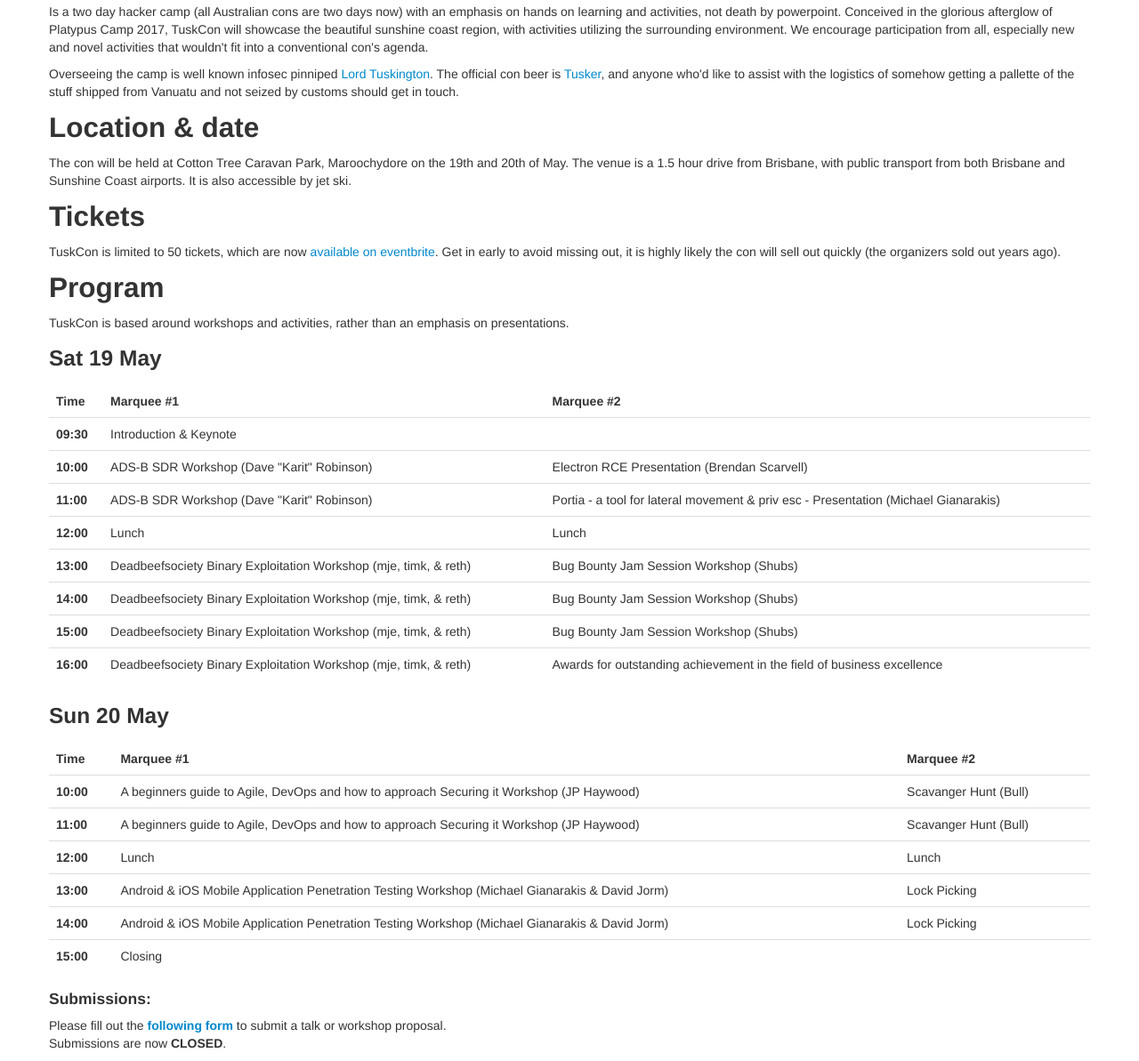
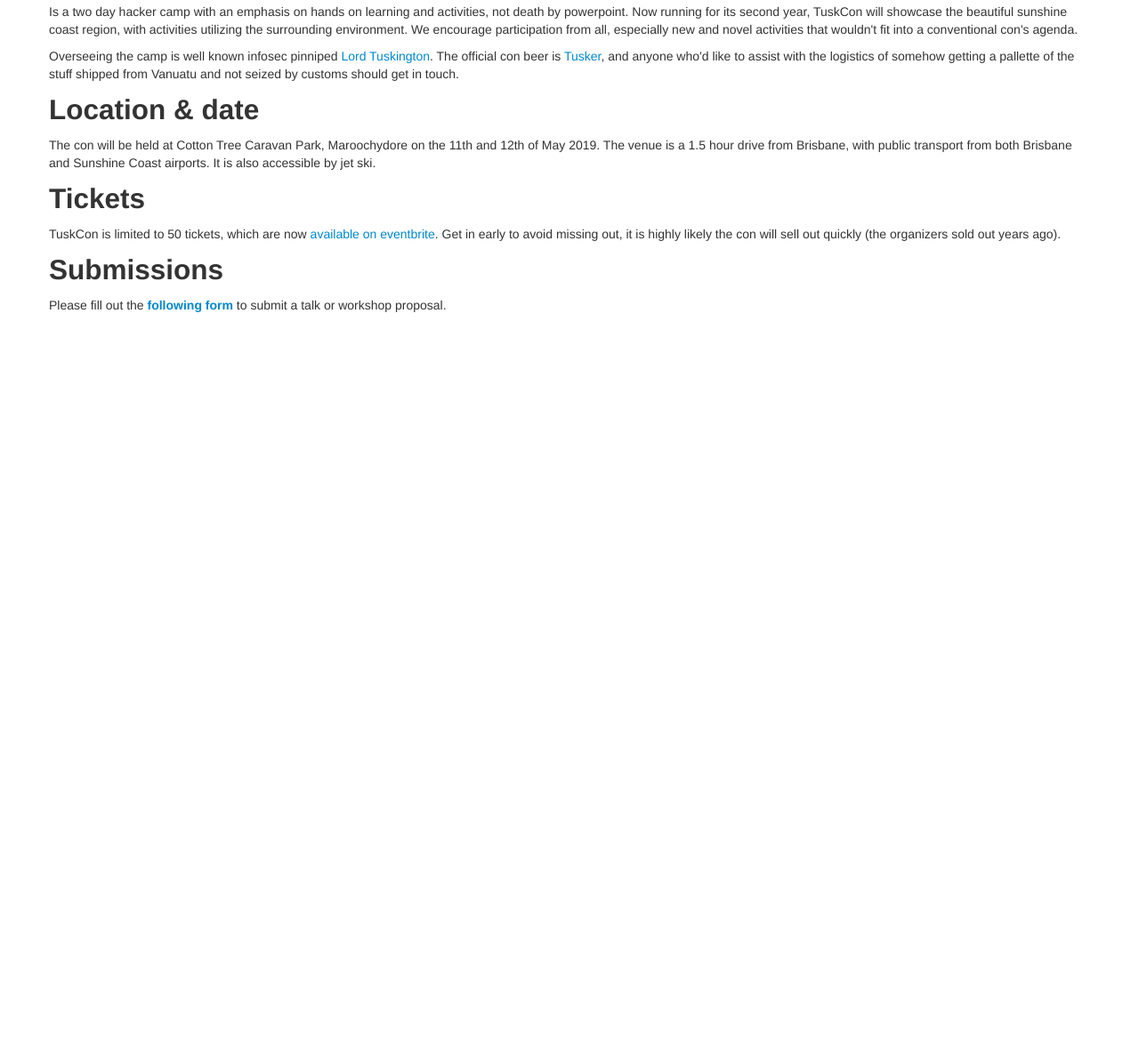
Before and after one commit to dfj/dfj.github.io, a plain HTML site: page index.html in a window 1280 px wide. Shown: the part 419-1612 px from the top of the page at 89% size. After the commit the page ends 800 px from the top, so only its background shows below. Drawn offline with nearby package versions, Linux system fonts and the light colour scheme.

Commit message:
Initial 2019 changes

```diff
--- a/index.html
+++ b/index.html
@@ -73,17 +73,17 @@
 
     <div class="container">
 
-      <img src="img/tuskcon.png" />
+      <img src="img/tuskcon_2019.png" />
       <div id="about">
          <h2>What is TuskCon?</h2>
-      <p>Is a two day hacker camp (all Australian cons are two days now) with an emphasis on hands on learning and activities, not death by powerpoint. Conceived in the glorious afterglow of Platypus Camp 2017, TuskCon will showcase the beautiful sunshine coast region, with activities utilizing the surrounding environment. We encourage participation from all, especially new and novel activities that wouldn't fit into a conventional con's agenda.</p>
+      <p>Is a two day hacker camp with an emphasis on hands on learning and activities, not death by powerpoint. Now running for its second year, TuskCon will showcase the beautiful sunshine coast region, with activities utilizing the surrounding environment. We encourage participation from all, especially new and novel activities that wouldn't fit into a conventional con's agenda.</p>
       <p>Overseeing the camp is well known infosec pinniped <a href="https://twitter.com/lordtuskington">Lord Tuskington</a>. The official con beer is <a href="http://tusker.vu/">Tusker</a>, and anyone who'd like to assist with the logistics of somehow getting a pallette of the stuff shipped from Vanuatu and not
 seized by customs should get in touch.</p>
       </div>
 
       <div id="wherewhen">
          <h2>Location & date</h2>
-         <p>The con will be held at Cotton Tree Caravan Park, Maroochydore on the 19th and 20th of May. The venue is a 1.5 hour drive from Brisbane, with public transport from both Brisbane and Sunshine Coast airports. It is also accessible by jet ski.</p>
+         <p>The con will be held at Cotton Tree Caravan Park, Maroochydore on the 11th and 12th of May 2019. The venue is a 1.5 hour drive from Brisbane, with public transport from both Brisbane and Sunshine Coast airports. It is also accessible by jet ski.</p>
       </div>
 
       <div id="tickets">
@@ -91,108 +91,9 @@
          <p>TuskCon is limited to 50 tickets, which are now <a href="https://www.eventbrite.com.au/e/tuskcon-2018-tickets-45424560082">available on eventbrite</a>. Get in early to avoid missing out, it is highly likely the con will sell out quickly (the organizers sold out years ago).</p>
       </div>
 
-      <div id="program">
-         <h2>Program</h2>
-         <p>TuskCon is based around workshops and activities, rather than an emphasis on presentations.</p>
-         <h3>Sat 19 May</h3>
-<table class="table">
-  <thead>
-    <tr>
-      <th scope="col">Time</th>
-      <th scope="col">Marquee #1</th>
-      <th scope="col">Marquee #2</th>
-    </tr>
-  </thead>
-  <tbody>
-    <tr>
-      <th scope="row">09:30</th>
-      <td>Introduction & Keynote</td>
-      <td></td>
-    </tr>
-    <tr>
-      <th scope="row">10:00</th>
-      <td>ADS-B SDR Workshop (Dave "Karit" Robinson)</td>
-      <td>Electron RCE Presentation (Brendan Scarvell)</td>
-    </tr>
-    <tr>
-      <th scope="row">11:00</th>
-      <td>ADS-B SDR Workshop (Dave "Karit" Robinson)</td>
-      <td>Portia - a tool for lateral movement & priv esc - Presentation (Michael Gianarakis)</td>
-    </tr>
-    <tr>
-      <th scope="row">12:00</th>
-      <td>Lunch</td>
-      <td>Lunch</td>
-    </tr>
-    <tr>
-      <th scope="row">13:00</th>
-      <td>Deadbeefsociety Binary Exploitation Workshop (mje, timk, & reth)</td>
-      <td>Bug Bounty Jam Session Workshop (Shubs)</td>
-    </tr>
-    <tr>
-      <th scope="row">14:00</th>
-      <td>Deadbeefsociety Binary Exploitation Workshop (mje, timk, & reth)</td>
-      <td>Bug Bounty Jam Session Workshop (Shubs)</td>
-    </tr>
-    <tr>
-      <th scope="row">15:00</th>
-      <td>Deadbeefsociety Binary Exploitation Workshop (mje, timk, & reth)</td>
-      <td>Bug Bounty Jam Session Workshop (Shubs)</td>
-    </tr>
-    <tr>
-      <th scope="row">16:00</th>
-      <td>Deadbeefsociety Binary Exploitation Workshop (mje, timk, & reth)</td>
-      <td>Awards for outstanding achievement in the field of business excellence</td>
-    </tr>
-  </tbody>
-</table>
-         <h3>Sun 20 May</h3>
-<table class="table">
-  <thead>
-    <tr>
-      <th scope="col">Time</th>
-      <th scope="col">Marquee #1</th>
-      <th scope="col">Marquee #2</th>
-    </tr>
-  </thead>
-  <tbody>
-    <tr>
-      <th scope="row">10:00</th>
-      <td>A beginners guide to Agile, DevOps and how to approach Securing it Workshop (JP Haywood)</td>
-      <td>Scavanger Hunt (Bull)</td>
-    </tr>
-    <tr>
-      <th scope="row">11:00</th>
-      <td>A beginners guide to Agile, DevOps and how to approach Securing it Workshop (JP Haywood)</td>
-      <td>Scavanger Hunt (Bull)</td>
-    </tr>
-    <tr>
-      <th scope="row">12:00</th>
-      <td>Lunch</td>
-      <td>Lunch</td>
-    </tr>
-    <tr>
-      <th scope="row">13:00</th>
-      <td>Android & iOS Mobile Application Penetration Testing Workshop (Michael Gianarakis & David Jorm)</td>
-      <td>Lock Picking</td>
-    </tr>
-    <tr>
-      <th scope="row">14:00</th>
-      <td>Android & iOS Mobile Application Penetration Testing Workshop (Michael Gianarakis & David Jorm)</td>
-      <td>Lock Picking</td>
-    </tr>
-    <tr>
-      <th scope="row">15:00</th>
-      <td>Closing</td>
-      <td></td>
-    </tr>
-  </tbody>
-</table>
-				 <h4>Submissions:</h4>
-				 <div>
-				 Please fill out the <b><a href="https://goo.gl/forms/flX4ESVNcO9M8xFA2">following form</a></b> to submit a talk or workshop proposal.
-				 <p>Submissions are now <strong>CLOSED</strong>.</p>
-			 	</div>
+      <div id="submissions">
+         <h2>Submissions</h2>
+         <p>Please fill out the <b><a href="https://goo.gl/forms/flX4ESVNcO9M8xFA2">following form</a></b> to submit a talk or workshop proposal.</p>
       </div>
 
     </div> <!-- /container -->
```
Also changed, not shown: img/tuskcon_2019.png (added).
